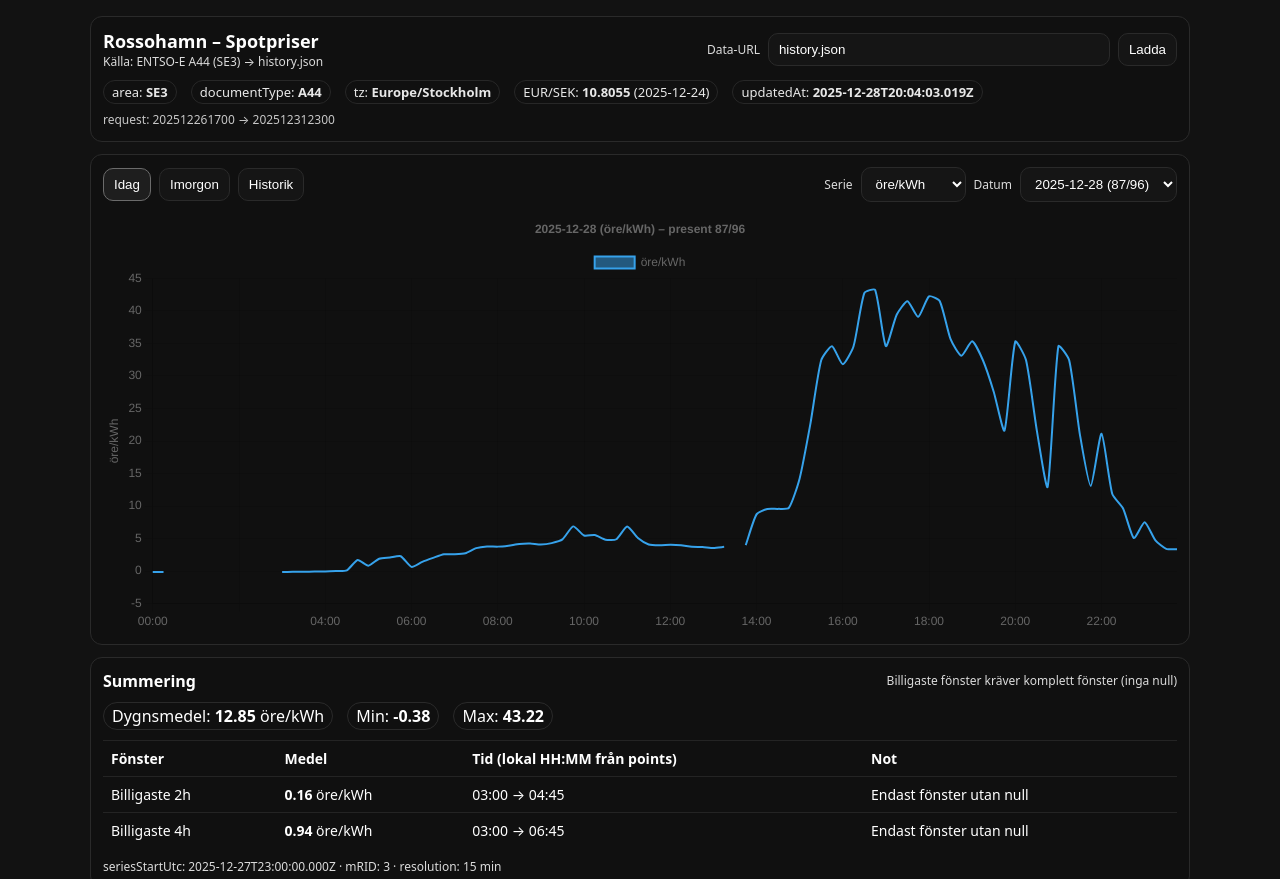
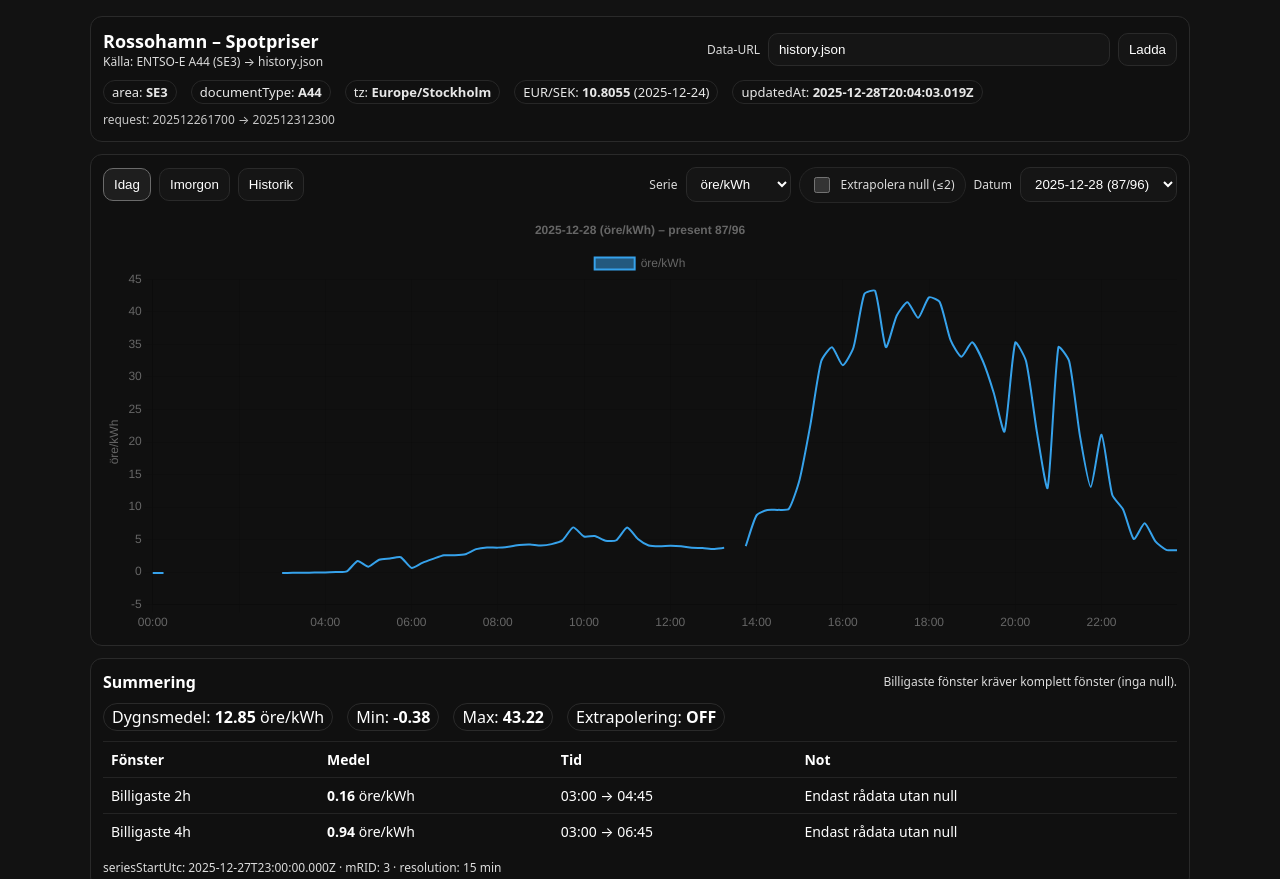
Before and after one commit to StefanNaven/Rossohamn, a plain HTML site: page spotprices/index.html in a window 1280 px wide. Shown: the top 879 px of the page. Drawn offline with nearby package versions, Linux system fonts and the light colour scheme.

Commit message:
Implement gap fill toggle for data interpolation
Added a toggle for filling small gaps in data with linear interpolation. Updated related functions to handle the new setting and adjusted chart rendering accordingly.

```diff
--- a/spotprices/index.html
+++ b/spotprices/index.html
@@ -20,6 +20,10 @@
     .pill { display:inline-block; padding: 2px 8px; border: 1px solid #2a2a2a; border-radius: 999px; margin-right: 6px; }
     canvas { width: 100%; height: 420px; }
     a { color: #9fd4ff; }
+
+    /* toggle */
+    .toggle { display:flex; align-items:center; gap:8px; padding:6px 10px; border:1px solid #2a2a2a; border-radius:999px; background:#151515; }
+    .toggle input { width:16px; height:16px; }
   </style>
 
   <!-- Chart.js (CDN) -->
@@ -58,6 +62,12 @@
           <option value="eurMwh">EUR/MWh</option>
         </select>
 
+        <!-- NEW: gap fill toggle -->
+        <label class="toggle small" title="Fyll bara korta luckor (max 2 null i rad) med linjär interpolation. Rådata ändras inte.">
+          <input id="fillGaps" type="checkbox" />
+          Extrapolera null (≤2)
+        </label>
+
         <label class="small" for="datePick">Datum</label>
         <select id="datePick"></select>
       </div>
@@ -70,7 +80,7 @@
     <div class="card">
       <div class="row" style="justify-content:space-between;">
         <div style="font-weight:700;">Summering</div>
-        <div class="small">Billigaste fönster kräver komplett fönster (inga null)</div>
+        <div class="small" id="summaryNote">Billigaste fönster kräver komplett fönster (inga null)</div>
       </div>
       <div id="summary" style="margin-top:10px;"></div>
     </div>
@@ -89,11 +99,11 @@
     data: null,
     tab: "today",          // today | tomorrow | history
     selectedDate: null,    // YYYY-MM-DD
-    metric: "oreKwh"
+    metric: "oreKwh",
+    fillGaps: false        // NEW
   };
 
   function stockholmTodayIsoDate() {
-    // Ingen extern lib: använd Intl för Europe/Stockholm
     const parts = new Intl.DateTimeFormat("sv-SE", {
       timeZone: "Europe/Stockholm",
       year: "numeric", month: "2-digit", day: "2-digit"
@@ -124,17 +134,19 @@
     return Number(v).toFixed(decimals);
   }
 
-  function computeDailyStats(day) {
-    // räknar på day.points som finns (ignorerar null)
-    const vals = day.points
-      .filter(p => p && typeof p[state.metric] === "number")
-      .map(p => p[state.metric]);
+  function unitLabel() {
+    switch (state.metric) {
+      case "oreKwh": return "öre/kWh";
+      case "sekKwh": return "SEK/kWh";
+      case "eurMwh": return "EUR/MWh";
+      default: return state.metric;
+    }
+  }
 
+  function computeDailyStatsFromSeries(series) {
+    const vals = series.filter(v => typeof v === "number");
     if (!vals.length) return { avg: null, min: null, max: null };
-
-    let sum = 0;
-    let min = vals[0];
-    let max = vals[0];
+    let sum = 0, min = vals[0], max = vals[0];
     for (const v of vals) {
       sum += v;
       if (v < min) min = v;
@@ -143,61 +155,74 @@
     return { avg: sum / vals.length, min, max };
   }
 
-  function cheapestWindow(day, slots) {
-    // kräver att alla slots i fönstret finns och har metric (inga null)
-    const pts = day.points;
+  // NEW: fill small null gaps (<=2 in a row) using linear interpolation
+  function fillSmallGapsLinear(values, maxGap = 2) {
+    const out = values.slice();
+    let i = 0;
+
+    while (i < out.length) {
+      if (typeof out[i] === "number") { i++; continue; }
+
+      const gapStart = i;
+      while (i < out.length && typeof out[i] !== "number") i++;
+      const gapEnd = i - 1;
+      const gapLen = gapEnd - gapStart + 1;
+
+      if (gapLen > maxGap) continue;
+
+      const leftIdx = gapStart - 1;
+      const rightIdx = gapEnd + 1;
+      if (leftIdx < 0 || rightIdx >= out.length) continue;
+
+      const left = out[leftIdx];
+      const right = out[rightIdx];
+      if (typeof left !== "number" || typeof right !== "number") continue;
+
+      const step = (right - left) / (gapLen + 1);
+      for (let k = 1; k <= gapLen; k++) {
+        out[gapStart + (k - 1)] = left + step * k;
+      }
+    }
+    return out;
+  }
+
+  function buildLabelsForDay(day) {
+    return day.points.map(p => p ? p.time : "");
+  }
+
+  function buildSeriesForDay(day) {
+    return day.points.map(p => (p && typeof p[state.metric] === "number") ? p[state.metric] : null);
+  }
+
+  function cheapestWindowFromSeries(day, series, slots) {
+    // series: number|null (or filled numbers)
     let best = null;
 
-    for (let i = 0; i <= pts.length - slots; i++) {
+    for (let i = 0; i <= series.length - slots; i++) {
       let ok = true;
       let sum = 0;
 
       for (let k = 0; k < slots; k++) {
-        const p = pts[i+k];
-        if (!p || typeof p[state.metric] !== "number") { ok = false; break; }
-        sum += p[state.metric];
+        const v = series[i+k];
+        if (typeof v !== "number") { ok = false; break; }
+        sum += v;
       }
       if (!ok) continue;
 
       const avg = sum / slots;
-      if (!best || avg < best.avg) {
-        best = {
-          startIdx: i,
-          endIdx: i + slots - 1,
-          avg
-        };
+      if (!best || avg < best.avg) best = { startIdx: i, endIdx: i + slots - 1, avg };
     }
-    }
+
     if (!best) return null;
-
-    const start = pts[best.startIdx];
-    const end = pts[best.endIdx];
+    const start = day.points[best.startIdx];
+    const end = day.points[best.endIdx];
     return {
       avg: best.avg,
-      startTime: start.time,
-      endTime: end.time,
-      startUtc: start.utc,
-      endUtc: end.utc
+      startTime: start?.time ?? "",
+      endTime: end?.time ?? "",
+      startUtc: start?.utc ?? "",
+      endUtc: end?.utc ?? ""
     };
-  }
-
-  function buildLabelsForDay(day) {
-    // labels ska vara "HH:MM" för varje slot (null har ändå plats)
-    return day.points.map(p => p ? p.time : "");
-  }
-
-  function buildSeriesForDay(day) {
-    // data = metric eller null => Chart.js gap
-    return day.points.map(p => (p && typeof p[state.metric] === "number") ? p[state.metric] : null);
-  }
-
-  function unitLabel() {
-    switch (state.metric) {
-      case "oreKwh": return "öre/kWh";
-      case "sekKwh": return "SEK/kWh";
-      case "eurMwh": return "EUR/MWh";
-      default: return state.metric;
-    }
   }
 
   let chart = null;
@@ -213,9 +238,12 @@
     }
 
     const labels = buildLabelsForDay(day);
-    const series = buildSeriesForDay(day);
 
-    const title = `${dateKey} (${unitLabel()}) – present ${day.present}/${day.expected}`;
+    const rawSeries = buildSeriesForDay(day);
+    const series = state.fillGaps ? fillSmallGapsLinear(rawSeries, 2) : rawSeries;
+
+    const title = `${dateKey} (${unitLabel()}) – present ${day.present}/${day.expected}` +
+      (state.fillGaps ? " (extrapolerat ≤2 null)" : "");
 
     if (chart) chart.destroy();
     chart = new Chart(ctx, {
@@ -236,8 +264,8 @@ options: {
         maintainAspectRatio: false,
 
         interaction: {
-    mode: "index",      // visar tooltip för närmaste X-position
-    intersect: false    // du behöver inte pricka linjen exakt
+          mode: "index",
+          intersect: false
         },
 
         plugins: {
@@ -247,24 +275,18 @@ options: {
           tooltip: {
             enabled: true,
             callbacks: {
-        // Titelraden i tooltip (t.ex. 13:45)
-        title: (items) => {
-          // items[0].label är HH:MM från labels-arrayen
-          return items?.[0]?.label || "";
-        },
-        // Själva värdet (t.ex. "öre/kWh: 123.45")
+              title: (items) => items?.[0]?.label || "",
               label: (ctx) => {
                 const v = ctx.parsed?.y;
                 if (v === null || v === undefined || Number.isNaN(v)) return "—";
                 return `${unitLabel()}: ${v.toFixed(state.metric === "oreKwh" ? 2 : 4)}`;
               },
-        // Extra rad: UTC-tid från din points-array (om du vill)
               afterLabel: (ctx) => {
                 const idx = ctx.dataIndex;
-          const day = state.data?.days?.[state.selectedDate];
                 const p = day?.points?.[idx];
                 if (!p || !p.utc) return "";
-          return `UTC: ${p.utc}`;
+                const note = (p && typeof p[state.metric] === "number") ? "" : (state.fillGaps ? " (extrapolerad punkt)" : " (saknas i rådata)");
+                return `UTC: ${p.utc}${note}`;
               }
             }
           }
@@ -278,33 +300,44 @@ options: {
     });
 
     // Summary
-    const stats = computeDailyStats(day);
-    const win2h = cheapestWindow(day, 8);   // 2h = 8*15m
-    const win4h = cheapestWindow(day, 16);  // 4h = 16*15m
+    const stats = computeDailyStatsFromSeries(series);
+
+    // Billigaste fönster:
+    // - om fillGaps är OFF: kräver komplett fönster utan null (rådata)
+    // - om fillGaps är ON: tillåter extrapolerade punkter för att få ett resultat
+    const win2h = cheapestWindowFromSeries(day, series, 8);
+    const win4h = cheapestWindowFromSeries(day, series, 16);
+
+    el("summaryNote").textContent = state.fillGaps
+      ? "Billigaste fönster kan använda extrapolerade punkter (≤2 null i rad). Rådata ändras inte."
+      : "Billigaste fönster kräver komplett fönster (inga null).";
 
     el("summary").innerHTML = `
       <div class="row">
         <span class="pill">Dygnsmedel: <b>${fmtNum(stats.avg, state.metric === "oreKwh" ? 2 : 4)}</b> ${unitLabel()}</span>
         <span class="pill">Min: <b>${fmtNum(stats.min, state.metric === "oreKwh" ? 2 : 4)}</b></span>
         <span class="pill">Max: <b>${fmtNum(stats.max, state.metric === "oreKwh" ? 2 : 4)}</b></span>
+        ${state.fillGaps ? `<span class="pill">Extrapolering: <b>ON</b> (≤2 null)</span>` : `<span class="pill">Extrapolering: <b>OFF</b></span>`}
       </div>
+
       <table style="margin-top:10px;">
-        <thead><tr><th>Fönster</th><th>Medel</th><th>Tid (lokal HH:MM från points)</th><th>Not</th></tr></thead>
+        <thead><tr><th>Fönster</th><th>Medel</th><th>Tid</th><th>Not</th></tr></thead>
         <tbody>
           <tr>
             <td>Billigaste 2h</td>
             <td>${win2h ? `<b>${fmtNum(win2h.avg, state.metric === "oreKwh" ? 2 : 4)}</b> ${unitLabel()}` : "—"}</td>
             <td>${win2h ? `${win2h.startTime} → ${win2h.endTime}` : "—"}</td>
-            <td>${win2h ? "Endast fönster utan null" : "Inget komplett 2h-fönster (null i vägen)"}</td>
+            <td>${win2h ? (state.fillGaps ? "Kan inkludera extrapolerade punkter" : "Endast rådata utan null") : "Inget komplett 2h-fönster"}</td>
           </tr>
           <tr>
             <td>Billigaste 4h</td>
             <td>${win4h ? `<b>${fmtNum(win4h.avg, state.metric === "oreKwh" ? 2 : 4)}</b> ${unitLabel()}` : "—"}</td>
             <td>${win4h ? `${win4h.startTime} → ${win4h.endTime}` : "—"}</td>
-            <td>${win4h ? "Endast fönster utan null" : "Inget komplett 4h-fönster (null i vägen)"}</td>
+            <td>${win4h ? (state.fillGaps ? "Kan inkludera extrapolerade punkter" : "Endast rådata utan null") : "Inget komplett 4h-fönster"}</td>
           </tr>
         </tbody>
       </table>
+
       <div class="small" style="margin-top:10px;">
         seriesStartUtc: ${day.series?.seriesStartUtc ?? "—"} · mRID: ${day.series?.mRID ?? "—"} · resolution: ${day.resolutionMinutes ?? "—"} min
       </div>
@@ -348,11 +381,10 @@ options: {
 
   function populateDatePick() {
     const days = state.data?.days || {};
-    const keys = Object.keys(days).sort(); // YYYY-MM-DD
+    const keys = Object.keys(days).sort();
     const dp = el("datePick");
     dp.innerHTML = keys.map(k => `<option value="${k}">${k} (${days[k].present}/${days[k].expected})</option>`).join("");
 
-    // default: om "idag" saknas, välj senaste dygn som finns
     const today = stockholmTodayIsoDate();
     if (keys.includes(today)) state.selectedDate = today;
     else state.selectedDate = keys[keys.length - 1] || null;
@@ -366,11 +398,22 @@ options: {
     return await r.json();
   }
 
+  function loadFillGapsSetting() {
+    const v = localStorage.getItem("rossohamn_fillGaps");
+    state.fillGaps = (v === "1");
+    el("fillGaps").checked = state.fillGaps;
+  }
+
+  function saveFillGapsSetting() {
+    localStorage.setItem("rossohamn_fillGaps", state.fillGaps ? "1" : "0");
+  }
+
   async function bootstrap() {
     const src = getParam("src") || DEFAULT_SRC;
     el("src").value = src;
 
     state.metric = el("metric").value;
+    loadFillGapsSetting();
 
     try {
       state.data = await loadHistory(src);
@@ -401,6 +444,13 @@ options: {
     setTab("history");
   });
 
+  // NEW: toggle handler
+  el("fillGaps").addEventListener("change", () => {
+    state.fillGaps = el("fillGaps").checked;
+    saveFillGapsSetting();
+    if (state.selectedDate) renderChartForDate(state.selectedDate);
+  });
+
   bootstrap();
 })();
 </script>
```
Lines whose indentation alone changed are shown as unchanged.
